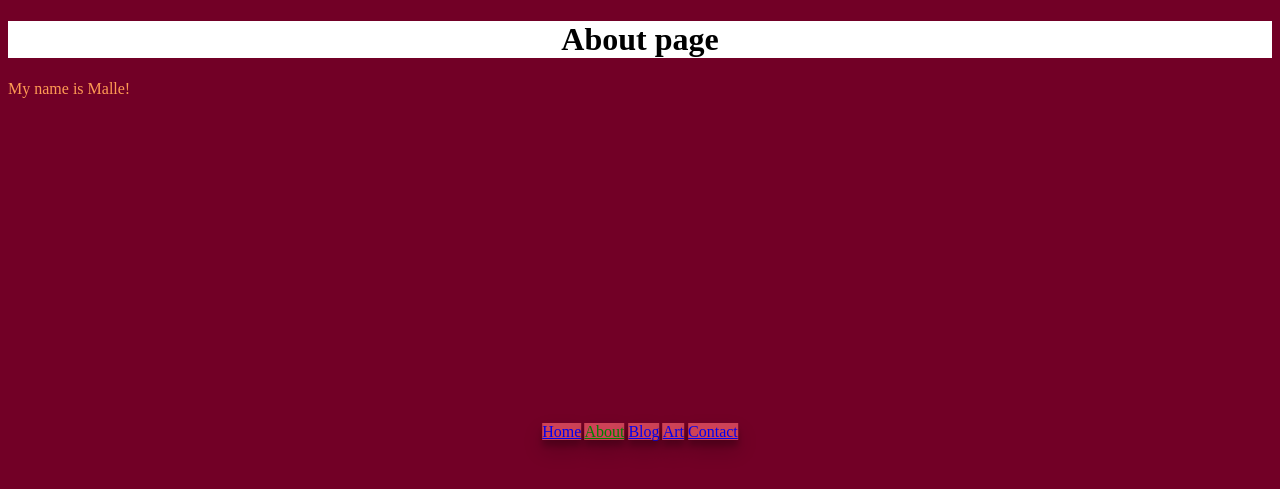
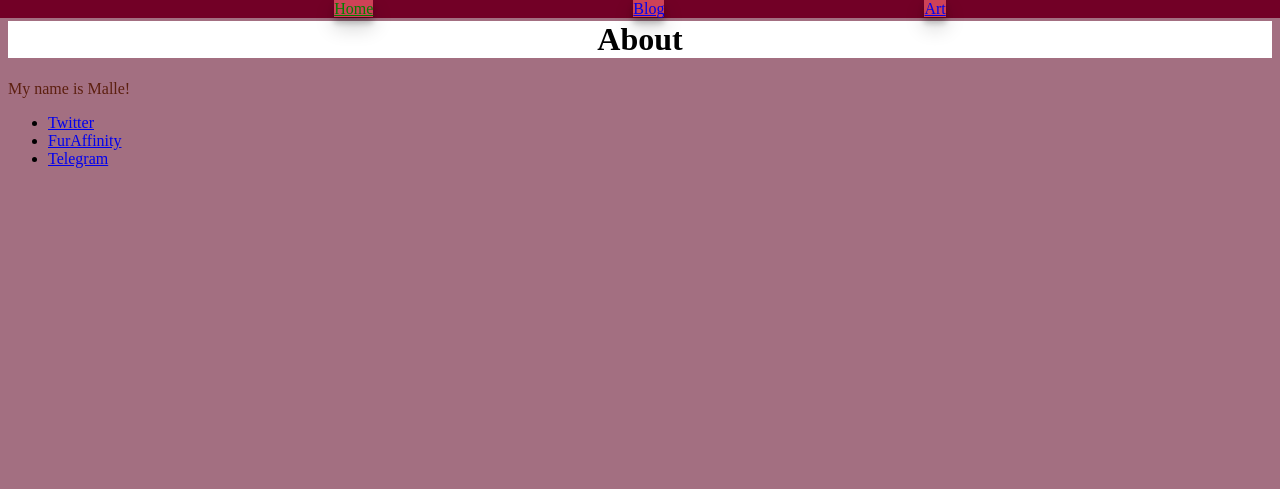
Before and after one commit to malleyeno/malleyeno.github.io, a Jekyll site: the page built from about.md, in a window 1280 px wide. Shown: the top 489 px of the page. Built offline with Jekyll 4.4.1, drawn with Linux system fonts in a browser that asks for light colours.

Commit message:
Navbar and index page change

```diff
--- a/_layouts/contacts.html
+++ b/_layouts/contacts.html
@@ -2,7 +2,7 @@
 layout: default
 ---
 <h1>{{ page.title }}</h1>
-
+{{ content }}
 <ul>
     {% for contact in site.data.contacts %}
         <li> <a href="{{ contact.link }}">{{ contact.name }}</a></li>
--- a/_sass/main.scss
+++ b/_sass/main.scss
@@ -8,8 +8,9 @@
     text-align: center;
     background-color: #720026;
 }
+
 body {
-    background-color: #720026;
+    background-color: #a36f81;
 }
 
 h1 {
@@ -18,15 +19,17 @@
 }
 
 p {
-    color: #ff9b54;
+    color: #5c1f0f;
 }
 
 .button-bar {
     position: fixed;
     text-align: center;
-    bottom: 50%;
-    left: 50%;
-    transform: translate(-50%, -50%);
+    top: 0%;
+    left: 0%;
+    // left: 50%;
+    width: 100%;
+    //transform: translate(50%, 0%);
 }
 
 .button-bar-ref {
@@ -41,8 +44,8 @@
 .button {
     background-color: #ce4257;
     list-style-type: none;
-    margin: 0;
-    padding: 0;
+    margin: 0% 10%;
+    padding: 0%;
     display: inline;
     box-shadow: 0 10px 20px rgba(0, 0, 0, 0.19), 0 6px 6px rgba(0, 0, 0, 0.23);
 }
--- a/about.md
+++ b/about.md
@@ -1,6 +1,6 @@
 ---
+layout: contacts
 title: About
 ---
-# About page
 
 My name is Malle!
```
Also changed, not shown: _data/navigation.yml (+4 -4 lines).
